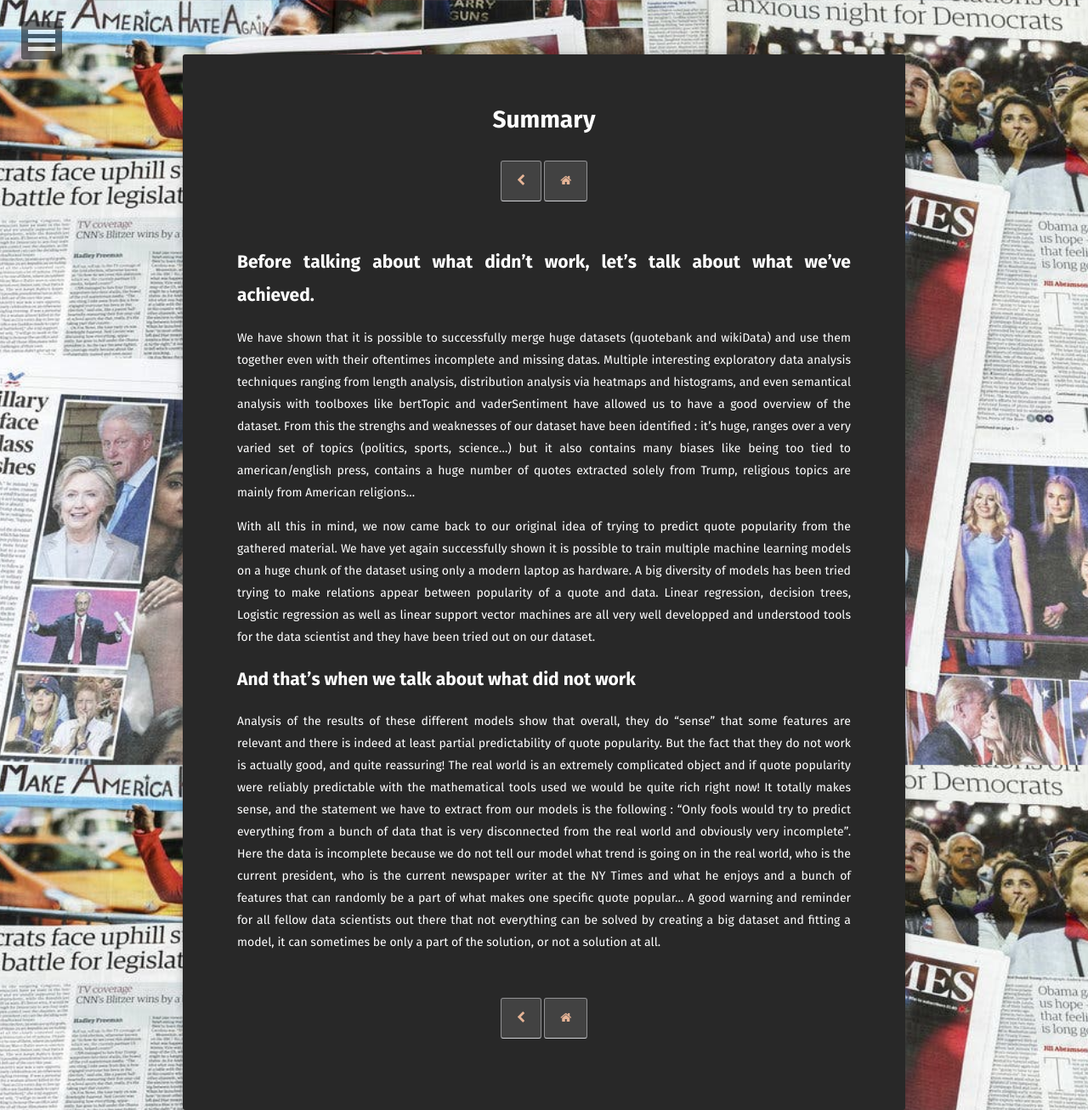
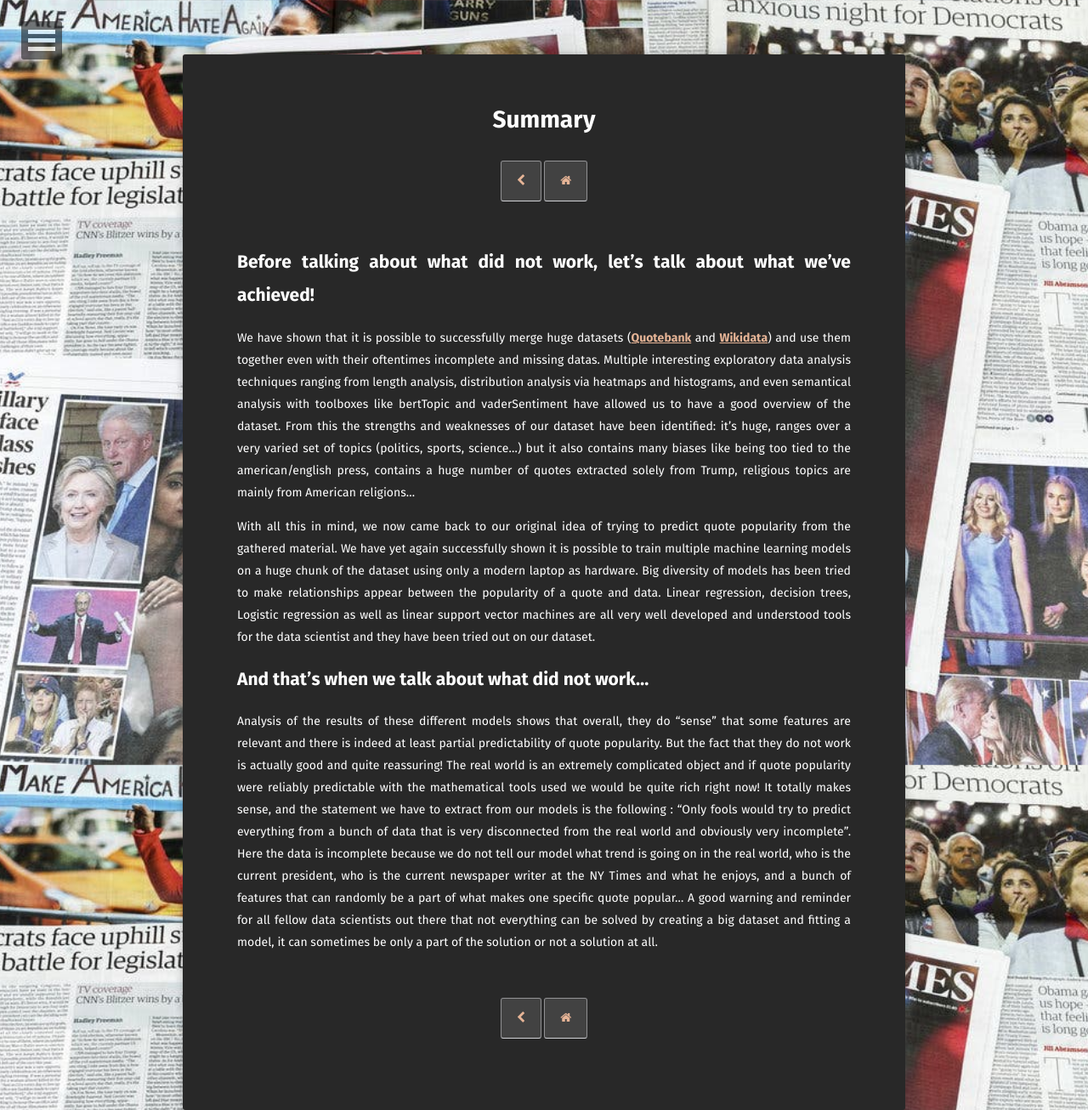
Before and after one commit to kaoutamine/viralSpeech, a Jekyll site: the page built from summary/index.md, in a window 1280 px wide. Shown: the whole page at 85% size. Built offline with Jekyll 4.4.1, drawn with Linux system fonts in a browser that asks for light colours; some web fonts are replaced.

Commit message:
relecture

```diff
--- a/summary/index.md
+++ b/summary/index.md
@@ -4,17 +4,17 @@ title: Summary
 date: 08-12-2021
 comments: false
 ---
-## Before talking about what didn't work, let's talk about what we've achieved.
-We have shown that it is possible to successfully merge huge datasets (quotebank and wikiData) and use them together even with their oftentimes incomplete and missing datas.
+## Before talking about what did not work, let's talk about what we've achieved!
+We have shown that it is possible to successfully merge huge datasets (<a href="https://zenodo.org/record/4277311"><b>Quotebank</b></a> and <a href="https://www.wikidata.org/wiki/Wikidata:Main_Page"><b>Wikidata</b></a>) and use them together even with their oftentimes incomplete and missing datas.
 Multiple interesting exploratory data analysis techniques ranging from length analysis, distribution analysis via heatmaps and histograms, and even semantical analysis with
 toolboxes like bertTopic and vaderSentiment have allowed us to have a good overview of the dataset.
-From this the strenghs and weaknesses of our dataset have been identified : it's huge, ranges over a very varied set of topics (politics, sports, science...) but it also contains many biases like being too tied to american/english press, contains a huge number of quotes extracted solely from Trump,  religious topics are mainly from American religions...
+From this the strengths and weaknesses of our dataset have been identified: it's huge, ranges over a very varied set of topics (politics, sports, science...) but it also contains many biases like being too tied to the american/english press, contains a huge number of quotes extracted solely from Trump, religious topics are mainly from American religions...
 
 With all this in mind, we now came back to our original idea of trying to predict quote popularity from the gathered material.
-We have yet again successfully shown it is possible to train multiple  machine learning models on a huge chunk of the dataset using only a modern laptop as hardware. A big diversity of models has been tried trying to make relations appear between popularity of a quote and data. Linear regression, decision trees, Logistic regression as well as linear support vector machines are all very well developped and understood tools for the data scientist and they have been tried out on our dataset.
+We have yet again successfully shown it is possible to train multiple machine learning models on a huge chunk of the dataset using only a modern laptop as hardware. Big diversity of models has been tried to make relationships appear between the popularity of a quote and data. Linear regression, decision trees, Logistic regression as well as linear support vector machines are all very well developed and understood tools for the data scientist and they have been tried out on our dataset.
 
-## And that's when we talk about what did not work
-Analysis of the results of these different models show that overall, they do "sense" that some features are relevant and there is indeed at least partial predictability of quote popularity.
-But the fact that they do not work is actually good, and quite reassuring! The real world is an extremely complicated object and if quote popularity were reliably predictable with the mathematical tools used we would be quite rich right now! It totally makes sense, and the statement we have to extract from our models is the following :
+## And that's when we talk about what did not work...
+Analysis of the results of these different models shows that overall, they do "sense" that some features are relevant and there is indeed at least partial predictability of quote popularity.
+But the fact that they do not work is actually good and quite reassuring! The real world is an extremely complicated object and if quote popularity were reliably predictable with the mathematical tools used we would be quite rich right now! It totally makes sense, and the statement we have to extract from our models is the following :
 "Only fools would try to predict everything from a bunch of data that is very disconnected from the real world and obviously very incomplete". Here the data is incomplete because we do not
-tell our model what trend is going on in the real world, who is the current president, who is the current newspaper writer at the NY Times and what he enjoys and a bunch of features that can randomly be a part of what makes one specific quote popular... A good warning and reminder for all fellow data scientists out there that not everything can be solved by creating a big dataset and fitting a model, it can sometimes be only a part of the solution, or not a solution at all.
+tell our model what trend is going on in the real world, who is the current president, who is the current newspaper writer at the NY Times and what he enjoys, and a bunch of features that can randomly be a part of what makes one specific quote popular... A good warning and reminder for all fellow data scientists out there that not everything can be solved by creating a big dataset and fitting a model, it can sometimes be only a part of the solution or not a solution at all.
```
Also changed, not shown: improvements/index.md (+3 -3 lines), predict_virality/index.md (+6 -6 lines).
